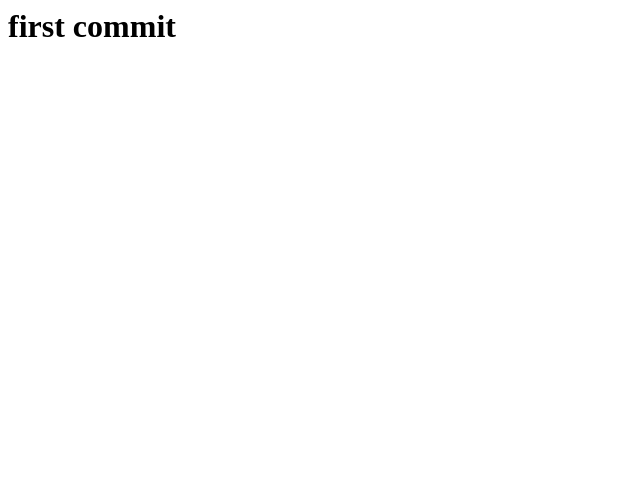
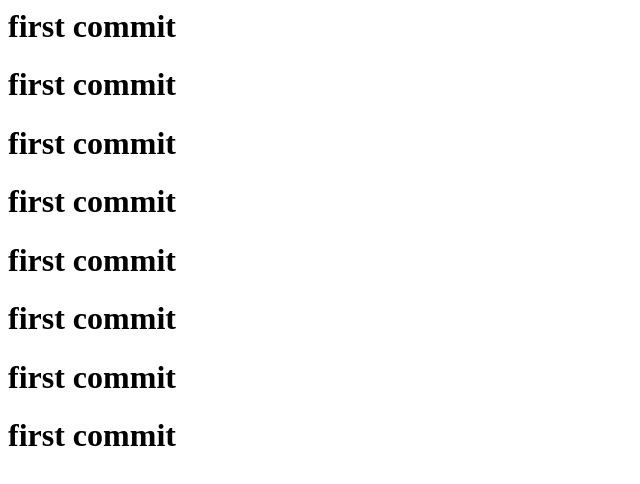
Before and after one commit to ArunSharma-digilinkers/git-learning-new, a plain HTML site: page index.html in a window 1280 px wide. Shown: the whole page, without its empty margins (0-640 px from the left). Drawn offline with Linux system fonts and the light colour scheme.

Commit message:
shahid commit for test

```diff
--- a/index.html
+++ b/index.html
@@ -1 +1,8 @@
 <h1>first commit</h1>
+<h1>first commit</h1>
+<h1>first commit</h1>
+<h1>first commit</h1>
+<h1>first commit</h1>
+<h1>first commit</h1>
+<h1>first commit</h1>
+<h1>first commit</h1>
```
